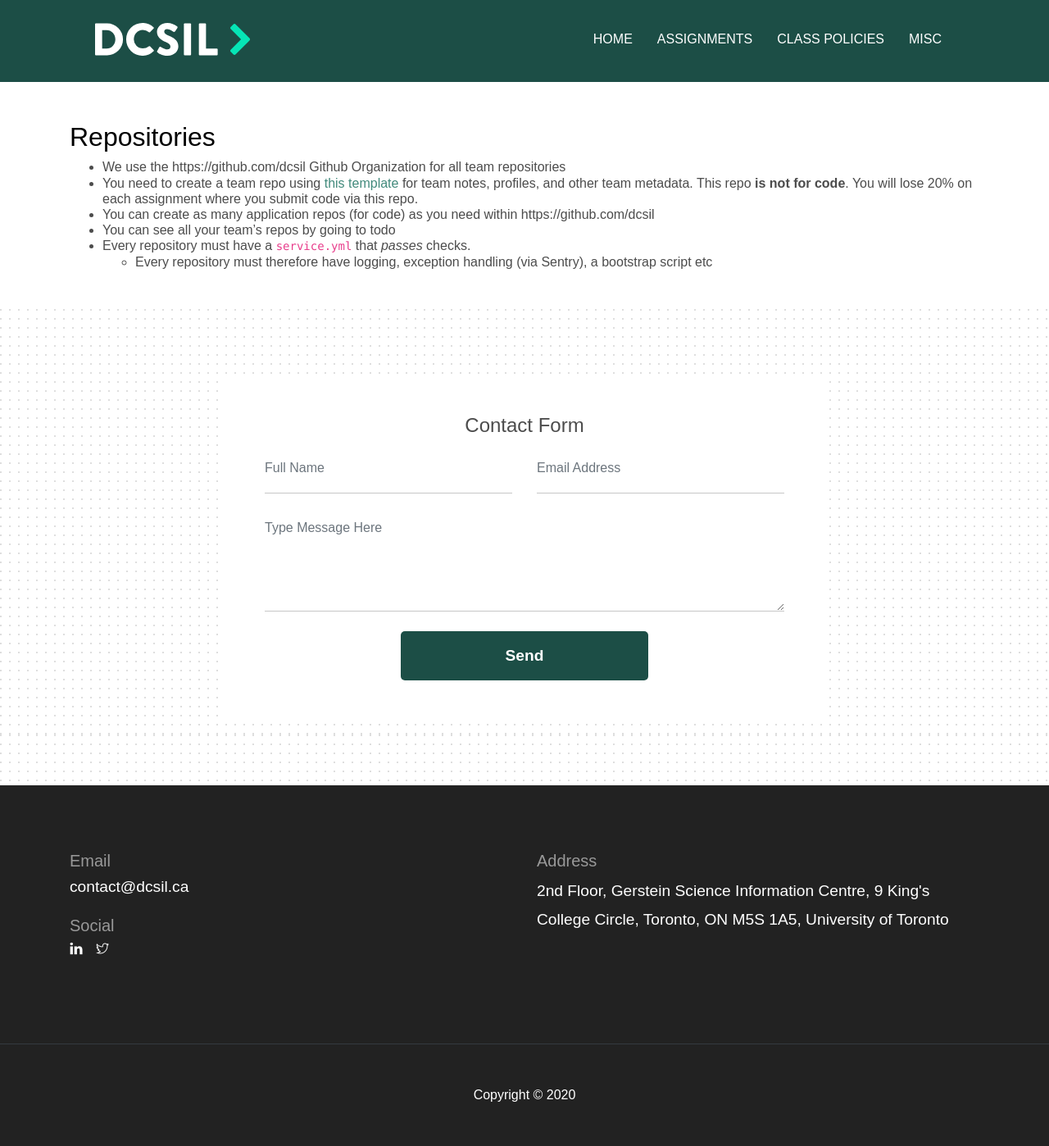
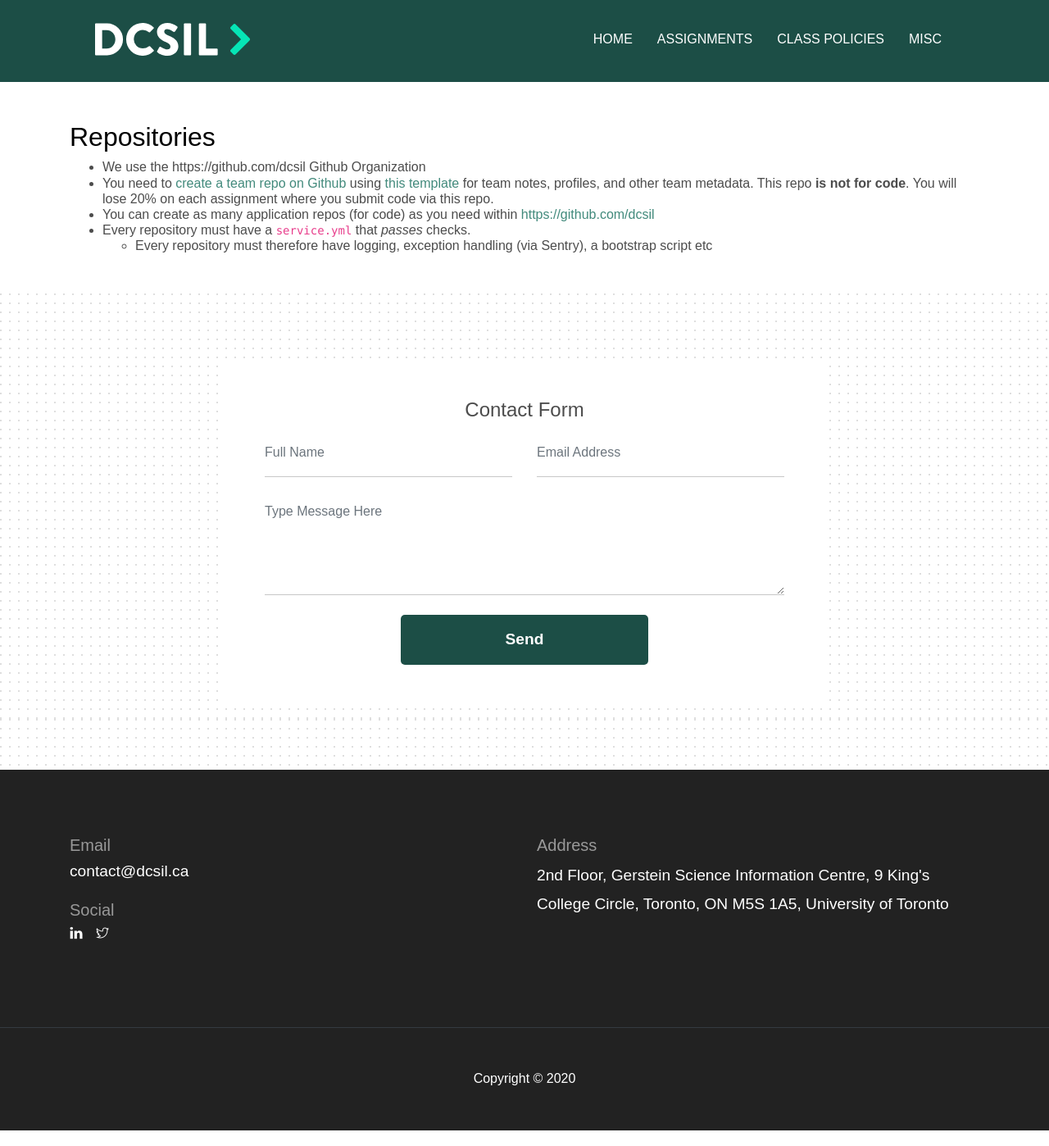
Before and after one commit to dcsil/CSC491, a Jekyll site: the page built from policies/repositories.md, in a window 1280 px wide and 1398 px high. Shown: the whole window at 82% size. Built offline with Jekyll 4.4.1, drawn with Linux system fonts in a browser that asks for light colours; our own code applies the rules of GitHub Pages for plain Markdown files.

Commit message:
codeclimate + team repo clarity

```diff
--- a/policies/repositories.md
+++ b/policies/repositories.md
@@ -1,8 +1,7 @@
 ## Repositories
 
-- We use the https://github.com/dcsil Github Organization for all team repositories
-- You need to create a team repo using [this template](https://github.com/dcsil/Team-Repo-Template) for team notes, profiles, and other team metadata. This repo **is not for code**. You will lose 20% on each assignment where you submit code via this repo.
-- You can create as many application repos (for code) as you need within https://github.com/dcsil
-- You can see all your team's repos by going to todo
+- We use the https://github.com/dcsil Github Organization
+- You need to [create a team repo on Github](https://github.com/organizations/dcsil/repositories/new) using [this template](https://github.com/dcsil/Team-Repo-Template) for team notes, profiles, and other team metadata. This repo **is not for code**. You will lose 20% on each assignment where you submit code via this repo.
+- You can create as many application repos (for code) as you need within <https://github.com/dcsil>
 - Every repository must have a `service.yml` that _passes_ checks.
   - Every repository must therefore have logging, exception handling (via Sentry), a bootstrap script etc
```
Also changed, not shown: assignments/a7.md (+1 -1 lines).
